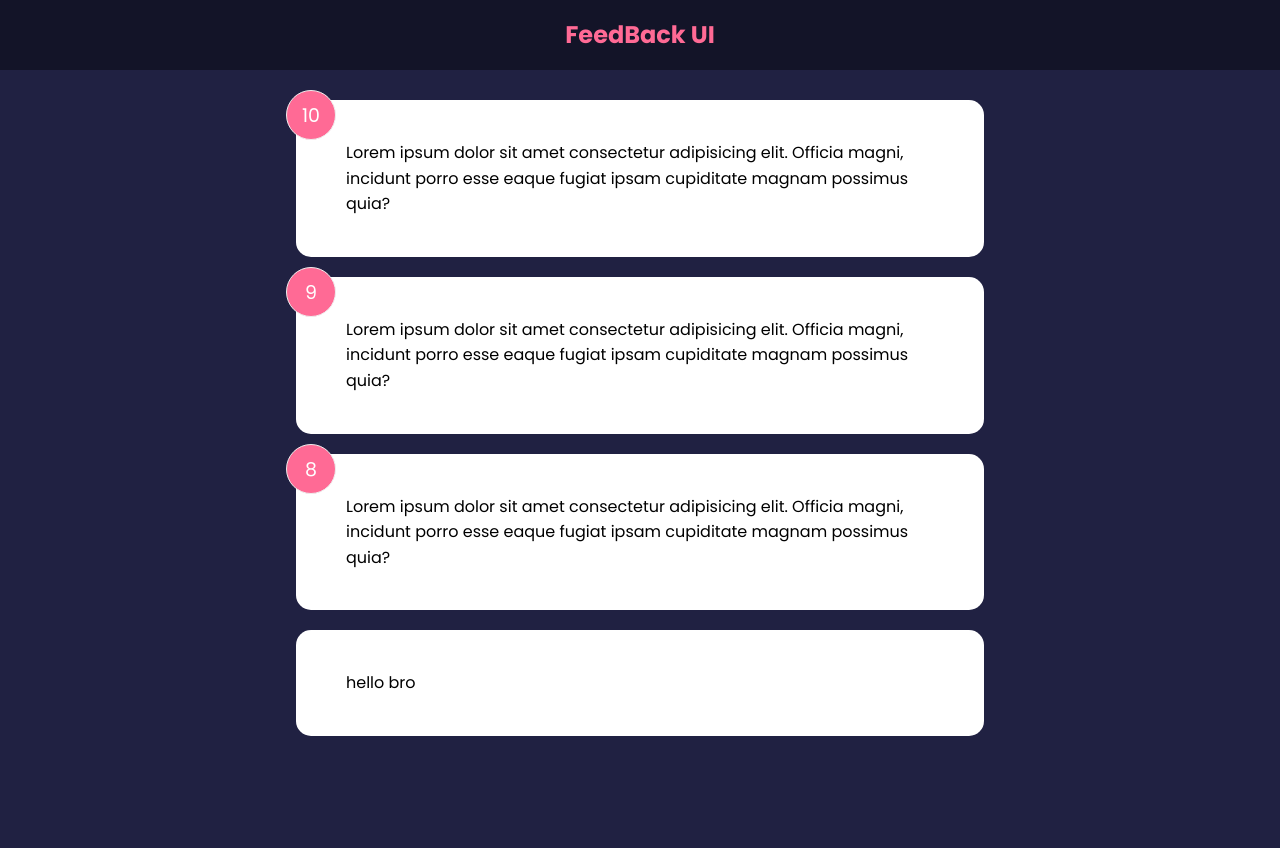
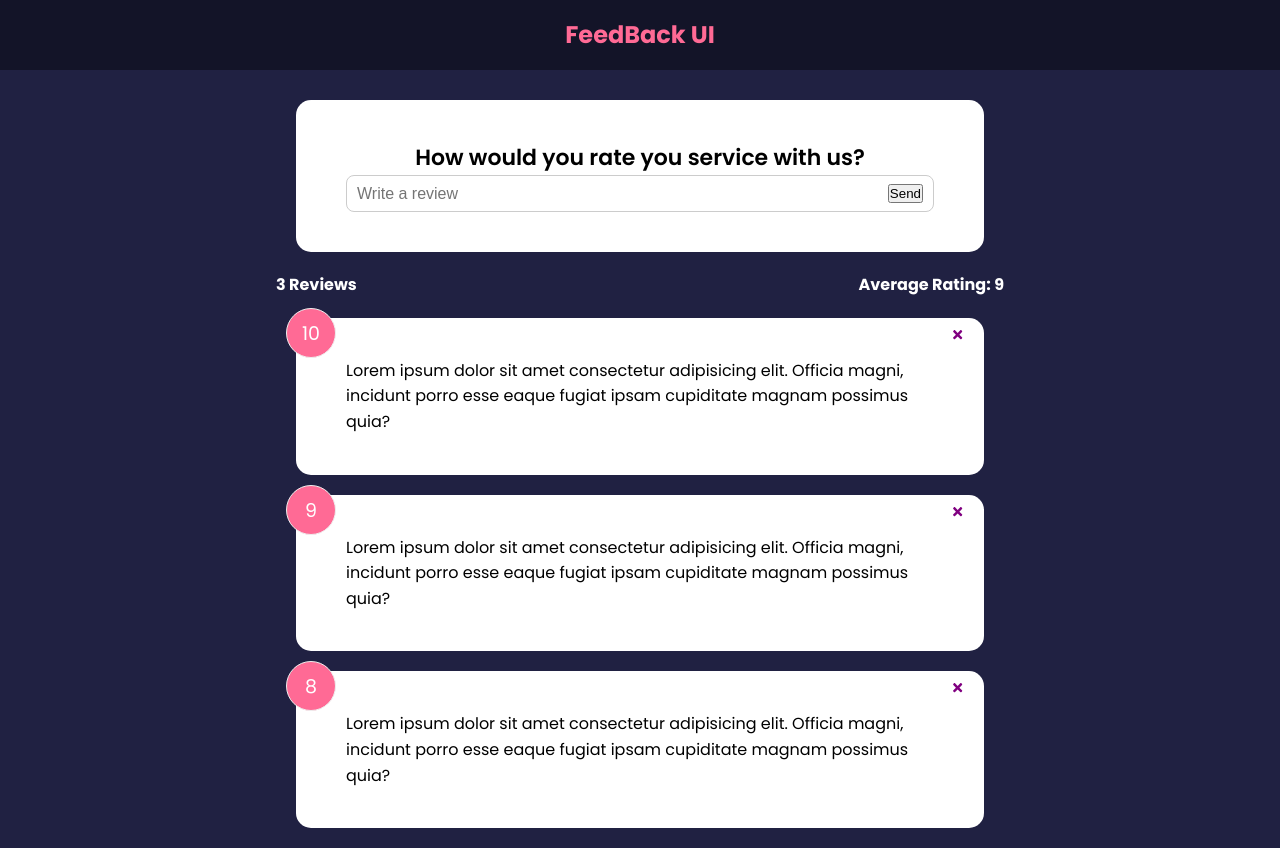
Before and after one commit to Web-Dev-Codi/FeedBack-UI-React, a React (Create React App) app: page / in a window 1280 px wide. Before the commit the page ends 800 px from the top, so only its background shows below. Built offline with nearby package versions, Linux system fonts and the light colour scheme.

Commit message:
Added Forms and data component

```diff
--- a/package.json
+++ b/package.json
@@ -8,6 +8,7 @@
     "@testing-library/user-event": "^13.5.0",
     "react": "^18.2.0",
     "react-dom": "^18.2.0",
+    "react-icons": "^4.6.0",
     "react-scripts": "5.0.1",
     "web-vitals": "^2.1.4"
   },
--- a/src/App.js
+++ b/src/App.js
@@ -1,22 +1,29 @@
 import { useState } from "react";
 import Header from "./components/Header";
-import FeedbackItem from "./components/FeedbackItem";
 import { FeedbackData } from "./data/FeedbackData";
 import { FeedbackList } from "./components/FeedbackList"
-import { Card } from "./components/shared/Card"
+import { FeedbackStats } from "./components/FeedbackStats"
+import { FeedbackForm } from "./components/FeedbackForm"
 
 function App() {
 
   const [feedback, setFeedBack] = useState(FeedbackData)
 
+  const deleteFeedback = (id) => {
+    if (window.confirm('Are you sure you want to delete my good friend?')) {
+      setFeedBack(feedback.filter((item) => item.id !== id))
+    }
+
+  }
+
   return (
     <>
       <Header />
       <div className="container">
-        <FeedbackList feedback={feedback} />
-        <Card>
-          hello bro
-        </Card>
+        <FeedbackForm />
+        <FeedbackStats feedback={feedback} />
+        <FeedbackList feedback={feedback}
+          handleDelete={deleteFeedback} />
       </div>
     </>
   )
--- /dev/null
+++ b/src/components/FeedbackForm.jsx
@@ -0,0 +1,31 @@
+import React from 'react'
+import { Card } from './shared/Card'
+import { useState } from 'react'
+import { Button } from './shared/Button'
+
+export function FeedbackForm() {
+
+  const [text, setText] = useState('')
+
+  const handleTextChange = (e) => {
+    setText(e.target.value);
+  }
+
+  return (
+    <Card>
+      <form>
+        <h2>How would you rate you service with us?</h2>
+        {/* rating select component */}
+        <div className="input-group">
+          <input
+            onChange={handleTextChange}
+            type="text"
+            placeholder='Write a review'
+            value={text}
+          />
+          <button type="submit">Send</button>
+        </div>
+      </form>
+    </Card>
+  )
+}
--- a/src/components/FeedbackItem.jsx
+++ b/src/components/FeedbackItem.jsx
@@ -1,28 +1,23 @@
+import { FaTimes } from 'react-icons/fa';
 import React from 'react';
-import { Card } from "./shared/Card"
+import { Card } from "./shared/Card";
 import PropTypes from 'prop-types'
 
-function Feedbackitem({ item }) {
-
-  // const handleClick = () => {
-  //   setRating(() => {
-  //     return 100;
-  //   })
-  // }
-
-
-
+function Feedbackitem({ item, handleDelete }) {
   return (
     <Card>
       <div className="num-display">{item.rating}</div>
+      <button onClick={() => handleDelete(item.id)} className="close">
+        <FaTimes color='purple' />
+      </button>
       <div className="text-display">{item.text}</div>
       {/* <button onClick={handleClick}>Click Me</button> */}
     </Card>
   )
-}
+};
 
 Feedbackitem.propTypes = {
   item: PropTypes.object.isRequired,
-}
+};
 
-export default Feedbackitem
+export default Feedbackitem;
--- a/src/components/FeedbackList.jsx
+++ b/src/components/FeedbackList.jsx
@@ -2,14 +2,18 @@ import React from 'react'
 import Feedbackitem from './FeedbackItem'
 import PropTypes from 'prop-types'
 
-export function FeedbackList({ feedback }) {
+export function FeedbackList({ feedback, handleDelete }) {
   if (!feedback || feedback.length === 0) {
     return <p>No Feedback Yet</p>
   }
 
   return (
     <div className='feedback-list'>{feedback.map((item) => (
-      <Feedbackitem key={item.id} item={item} />
+      <Feedbackitem
+        key={item.id}
+        item={item}
+        handleDelete={handleDelete}
+      />
     ))}
     </div>
   )
--- /dev/null
+++ b/src/components/FeedbackStats.jsx
@@ -0,0 +1,23 @@
+import React from 'react'
+import PropTypes from 'prop-types'
+
+export function FeedbackStats({ feedback }) {
+  // calculating average
+  let average = feedback.reduce((acc, cur) => {
+    return acc + cur.rating
+  }, 0) / feedback.length;
+
+  average = average.toFixed(1).replace(/[.,]0$/, '')
+
+
+  return (
+    <div className='feedback-stats'>
+      <h4>{feedback.length} Reviews</h4>
+      <h4>Average Rating: {isNaN(average) ? 0 : average}</h4>
+    </div>
+  )
+}
+
+FeedbackStats.propTypes = {
+  feedback: PropTypes.array.isRequired,
+}
--- /dev/null
+++ b/src/components/shared/Button.jsx
@@ -0,0 +1,26 @@
+import React from 'react'
+import PropTypes from 'prop-types'
+
+export function Button({ children, version, type, isDisabled }) {
+  return (
+    <button type={type} disabled={isDisabled}
+      className={`btn btn${version}`}>
+      {children}
+    </button>
+  )
+}
+
+
+Button.defaultProps = {
+  version: 'primary',
+  type: 'button',
+  isDisabled: false,
+}
+
+Button.propTypes = {
+  children: PropTypes.node.isRequired,
+  version: PropTypes.string,
+  type: PropTypes.string,
+  isDisabled: PropTypes.string,
+
+}
```
Also changed, not shown: 1 other file (tests, documents, lock files or other folders).
